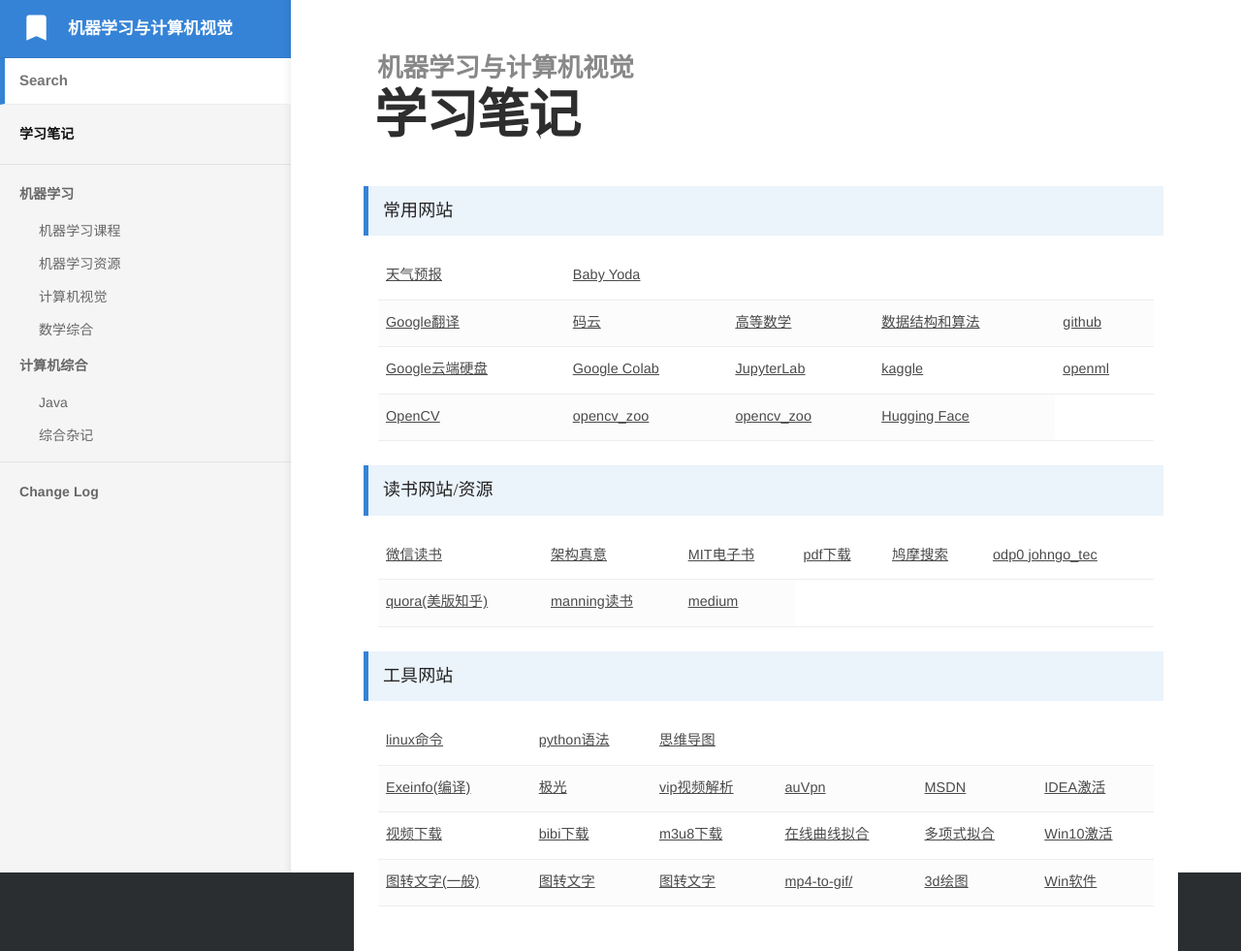
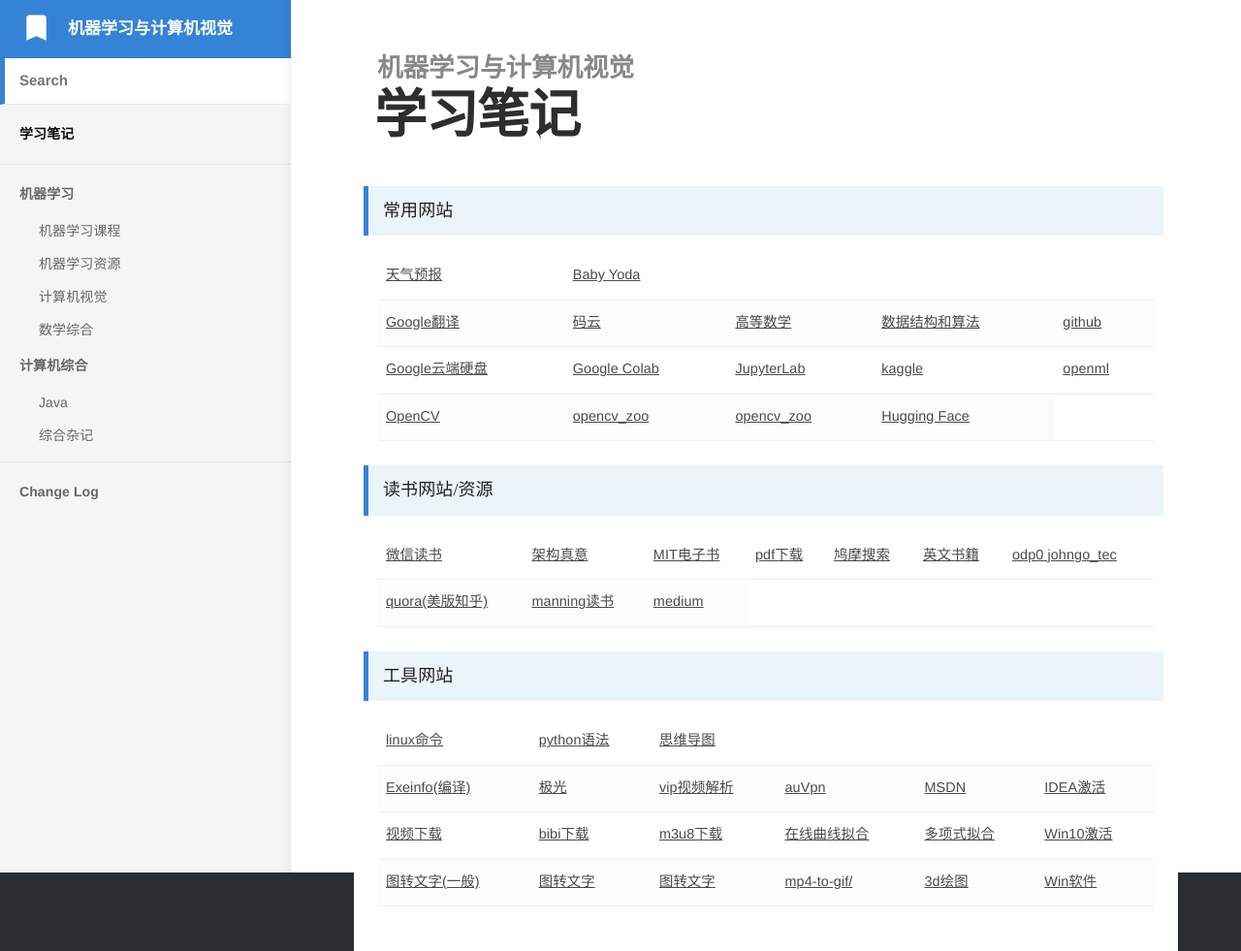
Before and after one commit to bashendixie/Machine_Learning_Notes, a Jekyll site: the page built from index.md, in a window 1280 px wide. Shown: the whole page at 97% size. Built offline with Jekyll 4.4.1, drawn with Linux system fonts in a browser that asks for light colours; some web fonts are replaced.

Commit message:
no message

```diff
--- a/index.md
+++ b/index.md
@@ -83,6 +83,9 @@
 			</td>
 			<td>
 				<a href="https://www.jiumodiary.com/" target="_blank">鸠摩搜索</a>
+			</td>
+			<td>
+				<a href="https://sciarium.com/" target="_blank">英文书籍</a>
 			</td>
 			<td>
 				<a href="https://pan.baidu.com/share/init?surl=oTJjTkxK0PuV2nRExq1wcA" target="_blank">odp0 johngo_tec</a>
```
